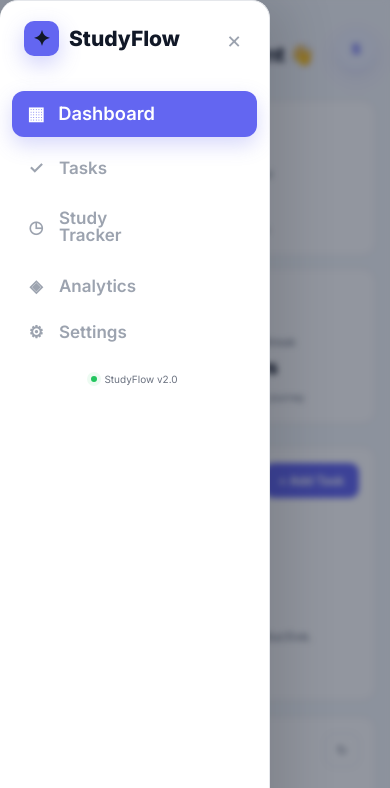
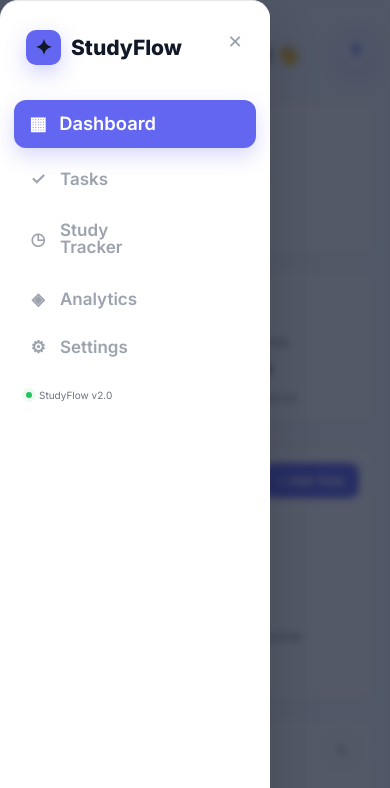
Before and after one commit to virat-bhardwaj-dev/StudyFlow, a plain HTML site: page index.html in a window 390 px wide. Both pictures are taken after a click on the button "Open menu". Shown: the top 788 px of the page. Drawn offline with nearby package versions, Linux system fonts and the light colour scheme.

Commit message:
Fix mobile sidebar UI

```diff
--- a/script.js
+++ b/script.js
@@ -2103,3 +2103,165 @@ timerStatusStyle.textContent = `
 document.head.appendChild(
     timerStatusStyle
 );
+// ========================================
+// MOBILE SIDEBAR CONTROL
+// ========================================
+
+(function () {
+
+    const sidebar =
+        document.querySelector(".sidebar");
+
+    const menuButton =
+        document.getElementById("mobileMenuBtn") ||
+        document.querySelector(".mobile-menu-btn") ||
+        document.querySelector(".menu-btn");
+
+    if (!sidebar || !menuButton) return;
+
+
+    let overlay =
+        document.querySelector(".sidebar-overlay");
+
+
+    // Create overlay
+    if (!overlay) {
+
+        overlay =
+            document.createElement("div");
+
+        overlay.className =
+            "sidebar-overlay";
+
+        document.body.appendChild(overlay);
+    }
+
+
+    // ----------------------------------------
+    // OPEN
+    // ----------------------------------------
+
+    function openMobileSidebar() {
+
+        sidebar.classList.add("mobile-open");
+
+        overlay.classList.add("show");
+
+        document.body.classList.add(
+            "sidebar-open"
+        );
+    }
+
+
+    // ----------------------------------------
+    // CLOSE
+    // ----------------------------------------
+
+    function closeMobileSidebar() {
+
+        sidebar.classList.remove(
+            "mobile-open"
+        );
+
+        overlay.classList.remove("show");
+
+        document.body.classList.remove(
+            "sidebar-open"
+        );
+    }
+
+
+    // ----------------------------------------
+    // MENU BUTTON
+    // ----------------------------------------
+
+    menuButton.addEventListener(
+        "click",
+        function (event) {
+
+            event.preventDefault();
+
+            event.stopPropagation();
+
+            openMobileSidebar();
+
+        }
+    );
+
+
+    // ----------------------------------------
+    // CLOSE BUTTON
+    // ----------------------------------------
+
+    const closeButton =
+        document.getElementById("closeSidebar") ||
+        document.querySelector(".close-sidebar") ||
+        document.querySelector(".sidebar-close");
+
+
+    if (closeButton) {
+
+        closeButton.addEventListener(
+            "click",
+            closeMobileSidebar
+        );
+    }
+
+
+    // ----------------------------------------
+    // OVERLAY
+    // ----------------------------------------
+
+    overlay.addEventListener(
+        "click",
+        closeMobileSidebar
+    );
+
+
+    // ----------------------------------------
+    // NAVIGATION
+    // ----------------------------------------
+
+    sidebar
+        .querySelectorAll(".nav-item")
+        .forEach(item => {
+
+            item.addEventListener(
+                "click",
+                function () {
+
+                    if (
+                        window.innerWidth <= 768
+                    ) {
+
+                        setTimeout(
+                            closeMobileSidebar,
+                            100
+                        );
+
+                    }
+
+                }
+            );
+
+        });
+
+
+    // ----------------------------------------
+    // ESC
+    // ----------------------------------------
+
+    document.addEventListener(
+        "keydown",
+        function (event) {
+
+            if (event.key === "Escape") {
+
+                closeMobileSidebar();
+
+            }
+
+        }
+    );
+
+})();
--- a/style.css
+++ b/style.css
@@ -3193,271 +3193,285 @@ body.dark .nav-item.active {
         padding: 20px 14px 30px;
     }
 }
-/* ========================================
-   MOBILE SIDEBAR FIX
-   ======================================== */
-
-@media (max-width: 768px) {
-
-    /* Mobile sidebar */
+/* ==========================================
+   STUDYFLOW - FINAL MOBILE SIDEBAR FIX
+   ========================================== */
+
+@media screen and (max-width: 768px) {
+
+    /* --------------------------------------
+       SIDEBAR
+       -------------------------------------- */
+
     .sidebar {
-        position: fixed;
-        top: 0;
-        left: 0;
-
-        width: min(280px, 82vw);
-        height: 100dvh;
-
-        z-index: 10000;
-
-        background: var(--card);
-        border-right: 1px solid var(--border);
-
-        display: flex;
-        flex-direction: column;
-
-        padding: 24px 14px;
-
-        overflow-y: auto;
-        overflow-x: hidden;
-
-        /* IMPORTANT */
-        justify-content: flex-start;
-
-        transform: translateX(-105%);
+        position: fixed !important;
+        top: 0 !important;
+        left: 0 !important;
+
+        width: 280px !important;
+        max-width: 82vw !important;
+        height: 100vh !important;
+        height: 100dvh !important;
+
+        z-index: 9999 !important;
+
+        display: flex !important;
+        flex-direction: column !important;
+        justify-content: flex-start !important;
+        align-items: stretch !important;
+
+        padding: 24px 14px !important;
+        margin: 0 !important;
+
+        overflow-y: auto !important;
+        overflow-x: hidden !important;
+
+        transform: translateX(-110%) !important;
+
         transition:
-            transform .3s cubic-bezier(.4, 0, .2, 1);
-
-        box-shadow: 20px 0 50px rgba(0, 0, 0, .12);
-    }
-
-
-    /* Sidebar opened */
+            transform 0.3s ease !important;
+
+        box-sizing: border-box !important;
+    }
+
+
+    /* OPEN SIDEBAR */
+
     .sidebar.mobile-open {
-        transform: translateX(0);
-    }
-
-
-    /* Logo / brand */
+        transform: translateX(0) !important;
+    }
+
+
+    /* --------------------------------------
+       SIDEBAR BRAND
+       -------------------------------------- */
+
     .sidebar .brand,
     .sidebar .logo {
-        flex-shrink: 0;
-        margin-bottom: 35px;
-    }
-
-
-    /* Navigation */
+        flex-shrink: 0 !important;
+        margin-top: 5px !important;
+        margin-bottom: 35px !important;
+    }
+
+
+    /* --------------------------------------
+       NAVIGATION
+       -------------------------------------- */
+
     .sidebar nav,
     .sidebar .nav {
-        display: flex;
-        flex-direction: column;
-        gap: 8px;
-
-        width: 100%;
-        margin: 0;
-
-        /* DON'T center items vertically */
-        justify-content: flex-start;
-    }
-
-
-    /* Nav item */
+        width: 100% !important;
+
+        display: flex !important;
+        flex-direction: column !important;
+
+        justify-content: flex-start !important;
+        align-items: stretch !important;
+
+        gap: 7px !important;
+
+        margin: 0 !important;
+        padding: 0 !important;
+    }
+
+
+    /* --------------------------------------
+       NAV ITEMS
+       -------------------------------------- */
+
     .sidebar .nav-item {
-        width: 100%;
-        min-height: 48px;
-
-        display: flex;
-        align-items: center;
-
-        padding: 12px 16px;
-
-        border-radius: 12px;
-
-        cursor: pointer;
-        user-select: none;
-
-        position: relative;
-        z-index: 2;
+        width: 100% !important;
+        min-height: 48px !important;
+
+        box-sizing: border-box !important;
+
+        display: flex !important;
+        align-items: center !important;
+
+        gap: 12px !important;
+
+        padding: 12px 14px !important;
+        margin: 0 !important;
+
+        border-radius: 12px !important;
+
+        cursor: pointer !important;
+
+        position: relative !important;
+        z-index: 10001 !important;
 
         transition:
-            background .2s ease,
-            color .2s ease,
-            transform .15s ease;
-    }
-
-
-    /* Desktop hover doesn't work reliably on touch.
-       This still gives nice feedback on devices that support hover. */
+            background 0.2s ease,
+            transform 0.15s ease !important;
+    }
+
+
+    /* CLICK / TAP FEEDBACK */
+
+    .sidebar .nav-item:active {
+        transform: scale(0.96) !important;
+    }
+
+
+    /* HOVER */
+
     .sidebar .nav-item:hover {
-        background: var(--soft, rgba(99, 102, 241, .08));
-    }
-
-
-    /* Tap feedback */
-    .sidebar .nav-item:active {
-        transform: scale(.97);
-    }
-
-
-    /* Active item */
+        background: rgba(99, 102, 241, 0.10) !important;
+    }
+
+
+    /* ACTIVE */
+
     .sidebar .nav-item.active {
-        background: #6366f1;
-        color: white;
-        box-shadow: 0 8px 20px rgba(99, 102, 241, .25);
-    }
-
-
-    /* Make every part of nav item clickable */
-    .sidebar .nav-item *,
-    .sidebar .nav-item span,
-    .sidebar .nav-item i {
-        pointer-events: none;
-    }
-
-
-    /* Mobile close button */
+        background: #6366f1 !important;
+        color: white !important;
+
+        box-shadow:
+            0 8px 20px rgba(99, 102, 241, 0.25) !important;
+    }
+
+
+    /* Make entire item clickable */
+
+    .sidebar .nav-item * {
+        pointer-events: none !important;
+    }
+
+
+    /* --------------------------------------
+       SIDEBAR CLOSE BUTTON
+       -------------------------------------- */
+
     #closeSidebar,
     .close-sidebar,
     .sidebar-close {
-        position: absolute;
-
-        top: 18px;
-        right: 18px;
-
-        width: 40px;
-        height: 40px;
-
-        display: flex;
-        align-items: center;
-        justify-content: center;
-
-        border: 0;
-        border-radius: 10px;
-
-        background: transparent;
-        color: var(--muted);
-
-        cursor: pointer;
-
-        z-index: 10002;
-
-        font-size: 22px;
+
+        position: absolute !important;
+
+        top: 16px !important;
+        right: 14px !important;
+
+        width: 40px !important;
+        height: 40px !important;
+
+        display: flex !important;
+        align-items: center !important;
+        justify-content: center !important;
+
+        padding: 0 !important;
+        margin: 0 !important;
+
+        border: none !important;
+        border-radius: 10px !important;
+
+        background: transparent !important;
+
+        cursor: pointer !important;
+
+        z-index: 10005 !important;
+
+        font-size: 22px !important;
+    }
+
+
+    /* --------------------------------------
+       OVERLAY
+       -------------------------------------- */
+
+    .sidebar-overlay {
+
+        position: fixed !important;
+
+        inset: 0 !important;
+
+        width: 100vw !important;
+        height: 100vh !important;
+
+        z-index: 9998 !important;
+
+        background: rgba(15, 23, 42, 0.48) !important;
+
+        opacity: 0 !important;
+        visibility: hidden !important;
+
+        pointer-events: none !important;
 
         transition:
-            background .2s ease,
-            color .2s ease,
-            transform .15s ease;
-    }
-
-
-    #closeSidebar:hover,
-    .close-sidebar:hover,
-    .sidebar-close:hover {
-        background: rgba(99, 102, 241, .1);
-        color: var(--text);
-    }
-
-
-    #closeSidebar:active,
-    .close-sidebar:active,
-    .sidebar-close:active {
-        transform: scale(.9);
-    }
-
-
-    /* Overlay */
-    .sidebar-overlay {
-        position: fixed;
-
-        inset: 0;
-
-        z-index: 9999;
-
-        background: rgba(15, 23, 42, .48);
-
-        backdrop-filter: blur(3px);
-
-        opacity: 0;
-        visibility: hidden;
-
-        transition:
-            opacity .25s ease,
-            visibility .25s ease;
+            opacity 0.25s ease !important;
     }
 
 
     .sidebar-overlay.show {
-        opacity: 1;
-        visibility: visible;
-    }
-
-
-    /* Hamburger button */
+
+        opacity: 1 !important;
+        visibility: visible !important;
+
+        pointer-events: auto !important;
+    }
+
+
+    /* --------------------------------------
+       MAIN CONTENT
+       -------------------------------------- */
+
+    .main,
+    .main-content,
+    .content {
+
+        width: 100% !important;
+        max-width: 100% !important;
+
+        margin-left: 0 !important;
+        padding-left: 0 !important;
+
+        box-sizing: border-box !important;
+    }
+
+
+    /* --------------------------------------
+       MOBILE MENU BUTTON
+       -------------------------------------- */
+
     #mobileMenuBtn,
     .mobile-menu-btn,
     .menu-btn {
-        width: 42px;
-        height: 42px;
-
-        display: flex;
-        align-items: center;
-        justify-content: center;
-
-        border: 1px solid var(--border);
-
-        border-radius: 11px;
-
-        background: var(--card);
-        color: var(--text);
-
-        cursor: pointer;
-
-        box-shadow: 0 4px 15px rgba(0, 0, 0, .06);
-
-        transition:
-            transform .15s ease,
-            background .2s ease;
-    }
-
-
-    #mobileMenuBtn:active,
-    .mobile-menu-btn:active,
-    .menu-btn:active {
-        transform: scale(.94);
-    }
-
-
-    /* Prevent page from moving when drawer is open */
+
+        display: flex !important;
+
+        width: 42px !important;
+        height: 42px !important;
+
+        align-items: center !important;
+        justify-content: center !important;
+
+        flex-shrink: 0 !important;
+
+        cursor: pointer !important;
+
+        position: relative !important;
+        z-index: 50 !important;
+    }
+
+
+    /* --------------------------------------
+       BODY
+       -------------------------------------- */
+
     body.sidebar-open {
-        overflow: hidden;
-    }
-
-
-    /* Main content should never go behind sidebar */
-    .main,
-    .main-content,
-    .content {
-        position: relative;
-        z-index: 1;
-    }
-}
-
-
-/* ========================================
-   SMALL PHONES
-   ======================================== */
-
-@media (max-width: 420px) {
+        overflow: hidden !important;
+    }
+}
+
+
+/* ==========================================
+   VERY SMALL PHONES
+   ========================================== */
+
+@media screen and (max-width: 420px) {
 
     .sidebar {
-        width: min(270px, 84vw);
-        padding: 20px 12px;
-    }
-
-    .sidebar .nav-item {
-        min-height: 46px;
-        padding: 11px 14px;
-        font-size: 14px;
-    }
-
-}
+        width: 270px !important;
+        max-width: 84vw !important;
+    }
+
+}
```
